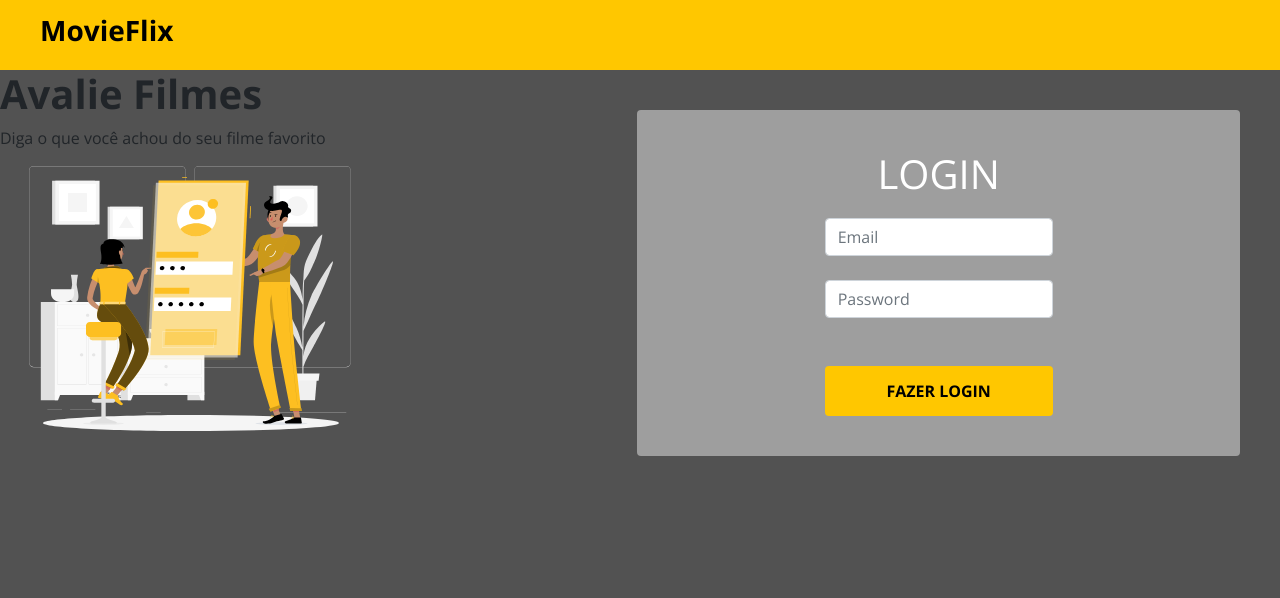
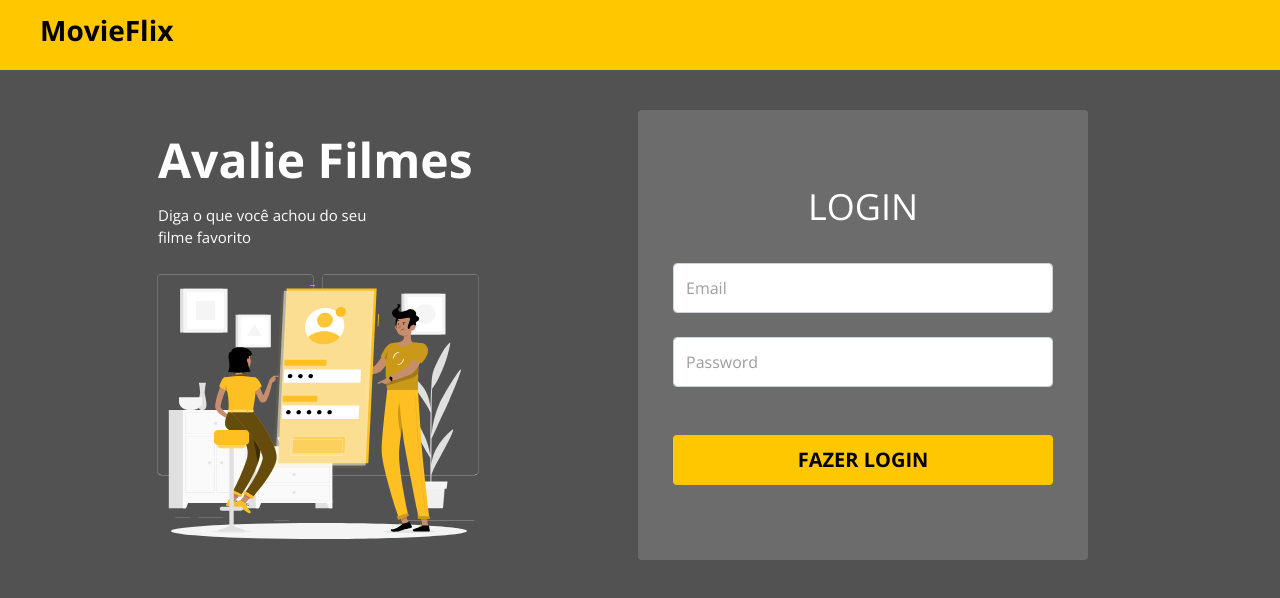
Before and after one commit to Andersongauterio/movie-flix, a React (Create React App) app: page / in a window 1280 px wide. Shown: the top 598 px of the page. Built offline with nearby package versions, Linux system fonts and the light colour scheme.

Commit message:
login layout

```diff
--- a/src/pages/Home/Login/index.tsx
+++ b/src/pages/Home/Login/index.tsx
@@ -8,7 +8,9 @@ const Login = () => {
       <div className="login-banner-container">
         <h1>Avalie Filmes</h1>
         <p>Diga o que você achou do seu filme favorito</p>
-        <AuthImage />
+        <div className="login-banner-img">
+            <AuthImage />
+        </div>
       </div>
 
       <div className="login-card">
--- a/src/pages/Home/Login/styles.css
+++ b/src/pages/Home/Login/styles.css
@@ -2,52 +2,94 @@
   display: none;
 }
 
+.login-container {
+  display: flex;
+  justify-content: center;
+  align-items: center;
+}
+
 .login-card {
-    margin: 40px;
-    padding: 40px;
-    background-color: #9E9E9E;
+  margin: 20px;
+  padding: 40px 20px;
+  background-color: #6c6c6c;
   display: flex;
   flex-direction: column;
-    align-items: center;
+  justify-content: center;
   border-radius: 4px;
+  height: 450px;
+  width: 100%;
 }
 
 .login-card h1 {
   color: #ffff;
   font-weight: 400;
-    margin-bottom: 20px;
+  margin-bottom: 35px;
+  margin-left: auto;
+  margin-right: auto;
+  font-size: 36px;
+}
+
+.base-input {
+  height: 50px;
+  width: 100%;
+}
+
+.base-input::placeholder {
+  color: #9e9e9e;
 }
 
 .login-card button {
   margin-top: 40px;
-    background-color: #FFC700;
+  background-color: #ffc700;
   border: 0;
   height: 50px;
   width: 100%;
   color: #000000;
   font-weight: 700;
+  font-size: 20px;
 }
 
 @media (min-width: 576px) {
+  .login-card {
+    margin: 40px;
+    padding: 40px 35px;
+  }
 }
 
 @media (min-width: 768px) {
+  .login-card {
+    margin-left: 20%;
+    margin-right: 20%;
+    padding: 40px 35px;
+  }
 }
 
 @media (min-width: 1200px) {
   .login-banner-container {
     display: flex;
     flex-direction: column;
-    width: 50%;
+    justify-items: baseline;
+    margin-left: 10%;
+    margin-right: 0;
   }
 
-  .login-container {
-    display: flex;
-    flex-direction: row;
+  .login-banner-container h1 {
+    color: #ffff;
+    font-size: 48px;
+    margin-bottom: 15px;
+    margin-left: 30px;
+  }
+
+  .login-banner-container p {
+    color: #ffff;
+    font-size: 15px;
+    margin-bottom: 25px;
+    width: 240px;
+    margin-left: 30px;
   }
 
   .login-card {
-
-      width: 50%;
+    margin-left: 10%;
+    margin-right: 15%;
   }
 }
```
Lines whose indentation alone changed are shown as unchanged.
